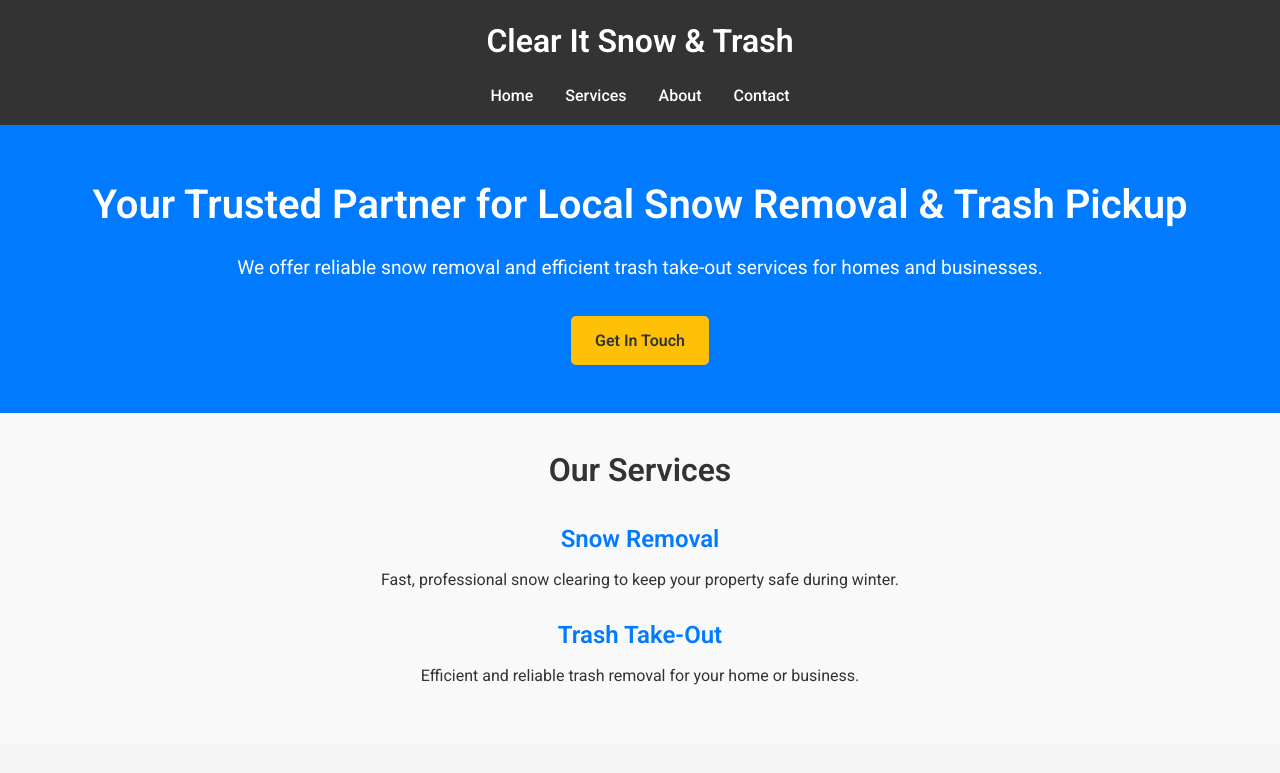
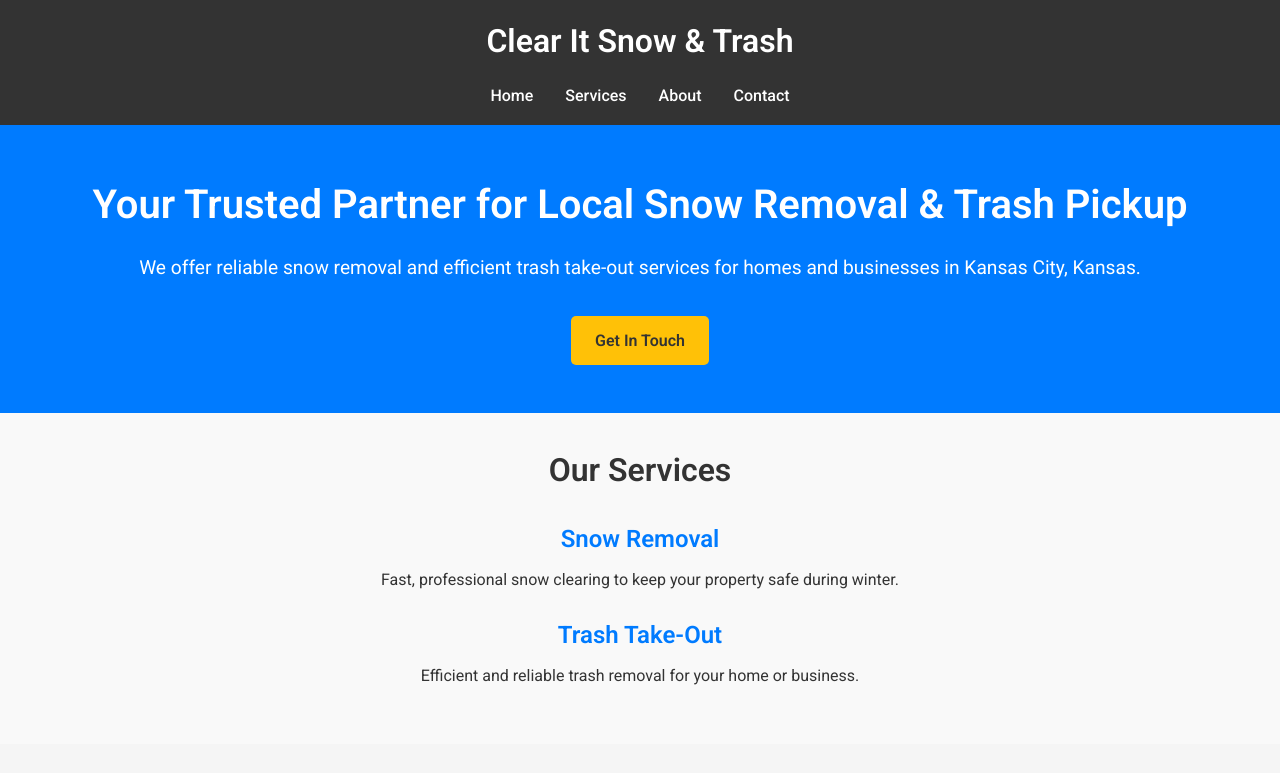
Before and after one commit to winterstatue/snow-and-trash, a plain HTML site: page index.html in a window 1280 px wide. Shown: the top 773 px of the page. Drawn offline with Linux system fonts and the light colour scheme.

Commit message:
Update index.html

```diff
--- a/index.html
+++ b/index.html
@@ -203,7 +203,7 @@
     <!-- Hero Section -->
     <section class="hero" id="home">
         <h2>Your Trusted Partner for Local Snow Removal & Trash Pickup</h2>
-        <p>We offer reliable snow removal and efficient trash take-out services for homes and businesses.</p>
+        <p>We offer reliable snow removal and efficient trash take-out services for homes and businesses in Kansas City, Kansas.</p>
         <a href="#contact" class="cta-button">Get In Touch</a>
     </section>
 
```
